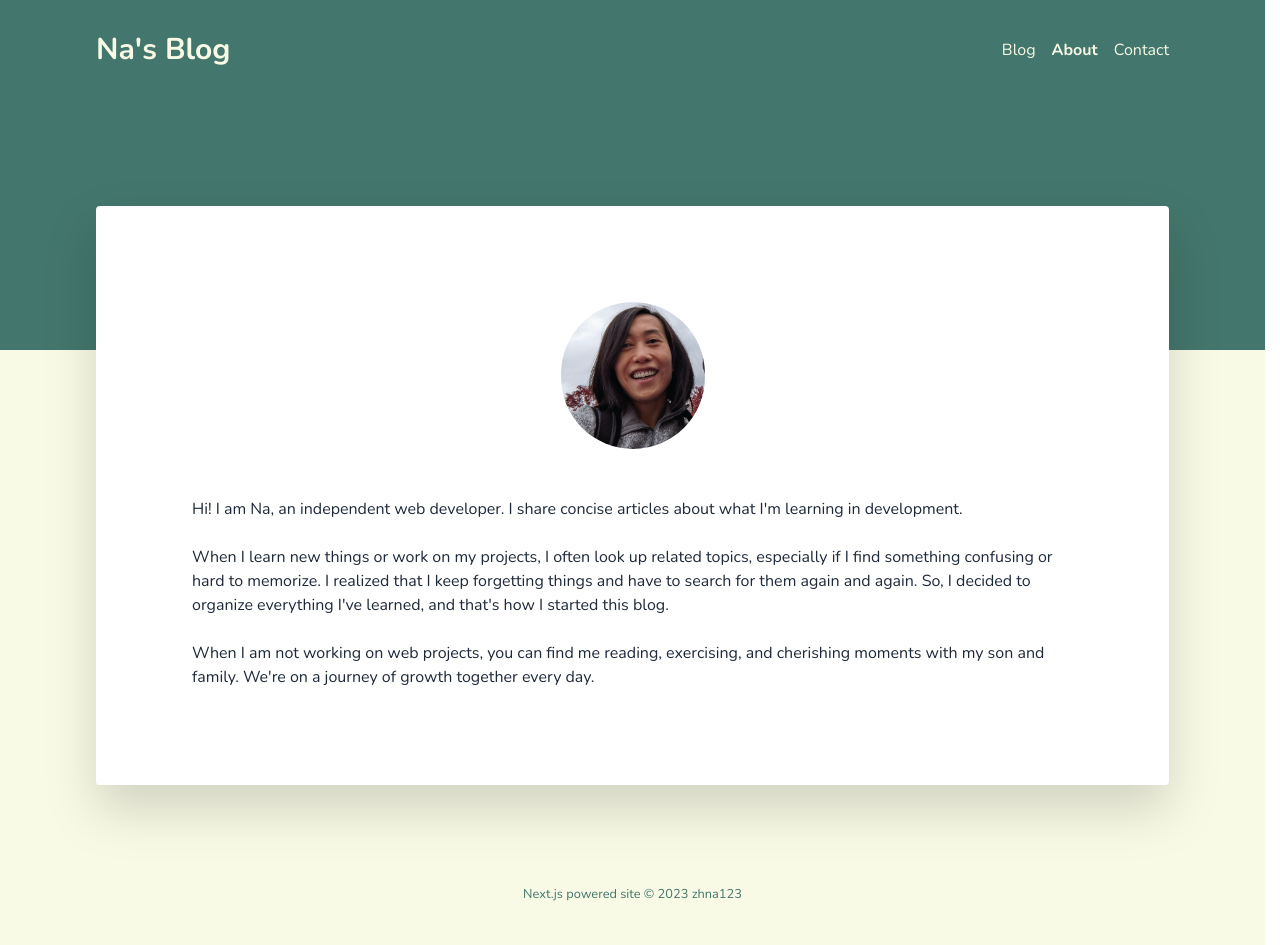
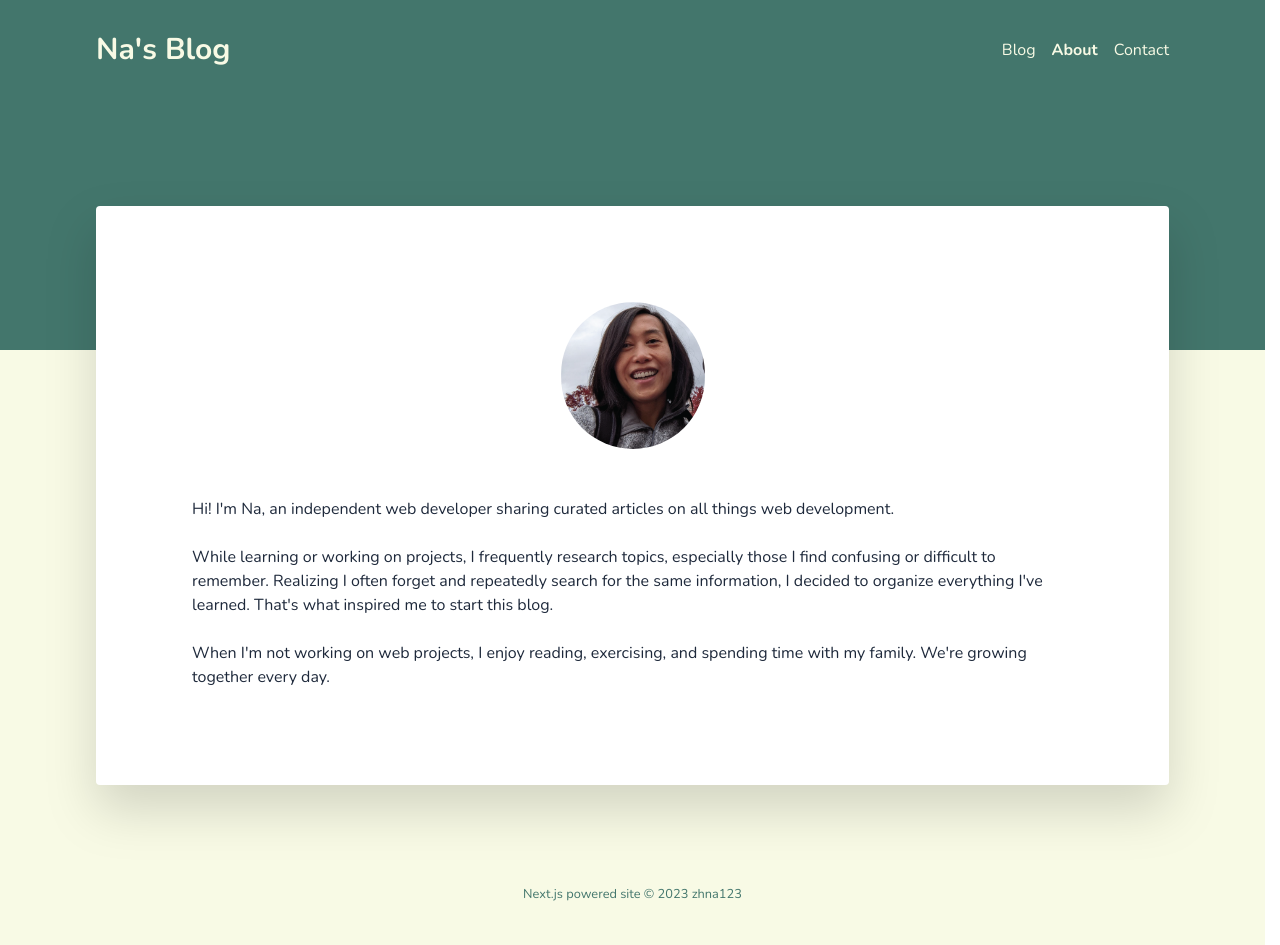
Before and after one commit to zhna123/nextjs-blog, a Next.js app: page /about in a window 1280 px wide. Built offline with nearby package versions, Linux system fonts and the light colour scheme; a web font is replaced by a local one.

Commit message:
updated readme

```diff
--- a/pages/about.tsx
+++ b/pages/about.tsx
@@ -13,17 +13,17 @@ export default function About() {
       <Profile />
       <section>
         <p className="text-slate-800">
-          Hi! I am Na, an independent web developer. I share concise articles about what I'm learning in development.
+          Hi! I'm Na, an independent web developer sharing curated articles on all things web development.
           <br />
           <br />
-          When I learn new things or work on my projects, I often look up related topics, especially if I find something confusing or hard to memorize.
-          I realized that I keep forgetting things and have to search for them again and again. So, I decided to organize everything I've learned, and
-          that's how I started this blog. <br />
+          While learning or working on projects, I frequently research topics, especially those I find confusing
+          or difficult to remember. Realizing I often forget and repeatedly search for the same information,
+          I decided to organize everything I've learned. That's what inspired me to start this blog.
           <br />
-          When I am not working on web projects, you can find me reading, exercising, and cherishing moments with my son
-          and family. We're on a journey of growth together every day. <br />
-
-
+          <br />
+          When I'm not working on web projects, I enjoy reading, exercising, and spending time with my family.
+          We're growing together every day.
+          <br />
         </p>
       </section>
     </Layout>
```
Also changed, not shown: 1 other file (tests, documents, lock files or other folders).
